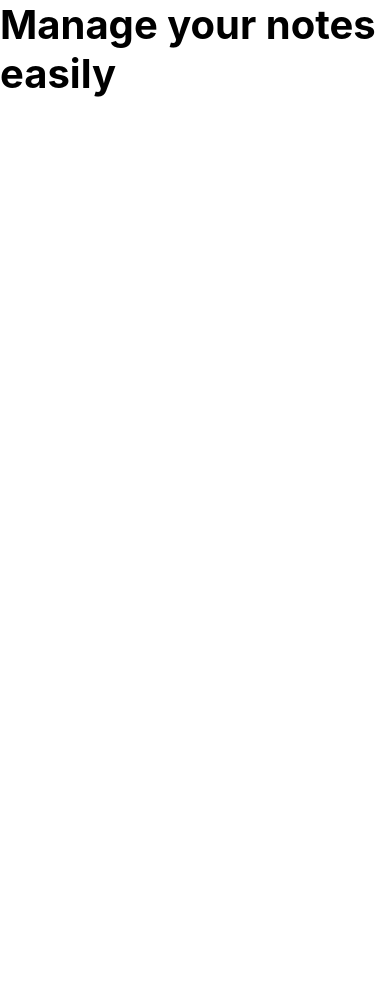
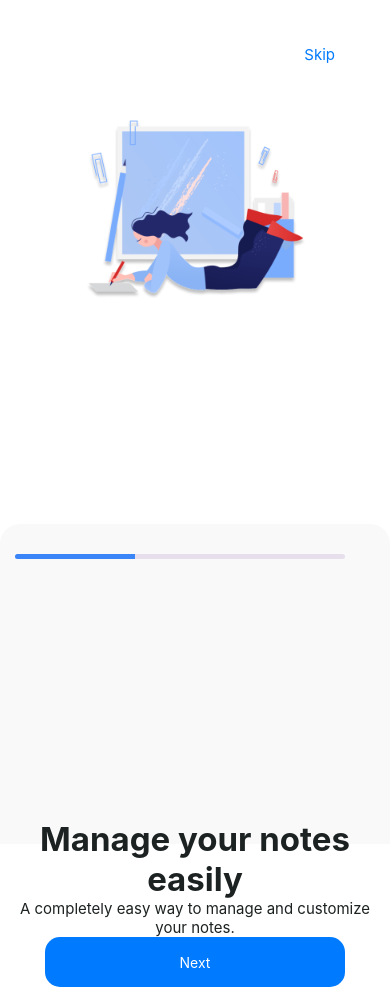
Before and after one commit to GiorgiNefaridze/notewave, a React Native app: screen / in a window 390 px wide. Before the commit the page ends 844 px from the top, so only its background shows below. Built offline with nearby package versions, Linux system fonts and the light colour scheme.

Commit message:
make an util function in order to calculate progress length

```diff
--- /dev/null
+++ b/components/Button/Button.style.ts
@@ -0,0 +1,5 @@
+import { StyleSheet } from "react-native";
+
+const styles = StyleSheet.create({});
+
+export default styles;
--- /dev/null
+++ b/components/Button/Button.tsx
@@ -0,0 +1,29 @@
+import { Pressable, Text } from "react-native";
+
+import { IProps } from "./Types";
+
+const Button = ({
+  text,
+  bgcolor: backgroundColor,
+  height,
+  width,
+  radius,
+  handlePress,
+}: IProps) => {
+  const styles = {
+    backgroundColor,
+    width,
+    height,
+    borderRadius: radius,
+    alignItems: "center",
+    justifyContent: "center",
+  };
+
+  return (
+    <Pressable style={styles} onPress={handlePress}>
+      <Text style={{ color: "white" }}>{text}</Text>
+    </Pressable>
+  );
+};
+
+export default Button;
--- /dev/null
+++ b/components/Button/Types.ts
@@ -0,0 +1,8 @@
+export interface IProps {
+  text: string;
+  bgcolor: string;
+  width: number;
+  height: number;
+  radius: number;
+  handlePress: () => void;
+}
--- a/components/Header/Header.style.ts
+++ b/components/Header/Header.style.ts
@@ -2,7 +2,7 @@ import { StyleSheet } from "react-native";
 
 const styles = StyleSheet.create({
   heading1: {
-    fontSize: 40,
+    fontSize: 33,
   },
   heading2: {
     fontSize: 20,
--- a/components/Header/Header.tsx
+++ b/components/Header/Header.tsx
@@ -7,6 +7,7 @@ const Header = ({ color, size, weight, text }: IProps) => {
   const styles = {
     color,
     fontWeight: weight,
+    textAlign: "center",
   };
 
   return <Text style={[styles, getFontSize(size)]}>{text}</Text>;
--- a/package.json
+++ b/package.json
@@ -12,7 +12,8 @@
     "expo": "~48.0.18",
     "expo-status-bar": "~1.4.4",
     "react": "18.2.0",
-    "react-native": "0.71.8"
+    "react-native": "0.71.8",
+    "react-native-paper": "^5.9.1"
   },
   "devDependencies": {
     "@babel/core": "^7.20.0",
--- a/screens/Introduction/Introduction.style.ts
+++ b/screens/Introduction/Introduction.style.ts
@@ -3,7 +3,24 @@ import { StyleSheet } from "react-native";
 const styles = StyleSheet.create({
   container: {
     flex: 1,
-    padding: 30,
+    justifyContent: "space-between",
+    alignItems: "center",
+  },
+  header: {
+    paddingTop: 15,
+    alignItems: "flex-end",
+  },
+  progressBlock: {
+    height: 320,
+    borderRadius: 20,
+    borderBottomLeftRadius: 0,
+    borderBottomRightRadius: 0,
+    backgroundColor: "#F9F9F9",
+    alignItems: "center",
+    justifyContent: "space-between",
+    paddingTop: 30,
+    paddingHorizontal: 15,
+    paddingBottom: 25,
   },
 });
 
--- a/screens/Introduction/Introduction.tsx
+++ b/screens/Introduction/Introduction.tsx
@@ -1,18 +1,79 @@
-import { View, Text, SafeAreaView } from "react-native";
+import { useState } from "react";
+import {
+  View,
+  SafeAreaView,
+  Image,
+  TouchableOpacity,
+  Dimensions,
+} from "react-native";
+import { ProgressBar } from "react-native-paper";
 
+import { calculateProgress } from "../../utils/calculateProgress";
 import Header from "../../components/Header/Header";
+import Button from "../../components/Button/Button";
 
 import styles from "./Introduction.style";
 
+const screenWidth = Dimensions.get("window").width;
+const page = 3;
+
 const Introduction = () => {
+  const [pageIndex, setPageIndex] = useState(1);
+
+  const handlePress = () => {};
+
   return (
     <SafeAreaView style={styles.container}>
-      <Header
-        color="black"
-        text="Manage your notes easily"
-        size={1}
-        weight={"700"}
-      />
+      <View
+        style={{
+          padding: 30,
+          paddingBottom: 0,
+          justifyContent: "space-between",
+        }}
+      >
+        <View style={styles.header}>
+          <TouchableOpacity
+            onPress={() => {
+              ///
+            }}
+          >
+            <Header color="#007AFF" size={3} text={"Skip"} weight="400" />
+          </TouchableOpacity>
+        </View>
+        <Image
+          source={require("../../assets/manage-notes.png")}
+          style={{ width: 280, height: 280 }}
+        />
+      </View>
+      <View style={styles.progressBlock}>
+        <ProgressBar
+          progress={calculateProgress(pageIndex, page)}
+          color={"#3A85F7"}
+          style={{ height: 5, width: screenWidth - 60, borderRadius: 10 }}
+        />
+        <Header
+          color={"#1C2121"}
+          size={1}
+          text={"Manage your notes easily"}
+          weight="700"
+        />
+        <Header
+          color={"#1C2121"}
+          size={3}
+          text={"A completely easy way to manage and customize your notes."}
+          weight="400"
+        />
+        <Button
+          bgcolor="#007AFF"
+          height={50}
+          radius={15}
+          text="Next"
+          width={300}
+          handlePress={() => {
+            ////
+          }}
+        />
+      </View>
     </SafeAreaView>
   );
 };
--- /dev/null
+++ b/utils/calculateProgress.ts
@@ -0,0 +1,7 @@
+interface IProps {
+  (index: number, page: number): number;
+}
+
+export const calculateProgress: IProps = (index, page) => {
+  return index / page;
+};
```
Also changed, not shown: assets/manage-notes.png (added), 1 other file (tests, documents, lock files or other folders).
